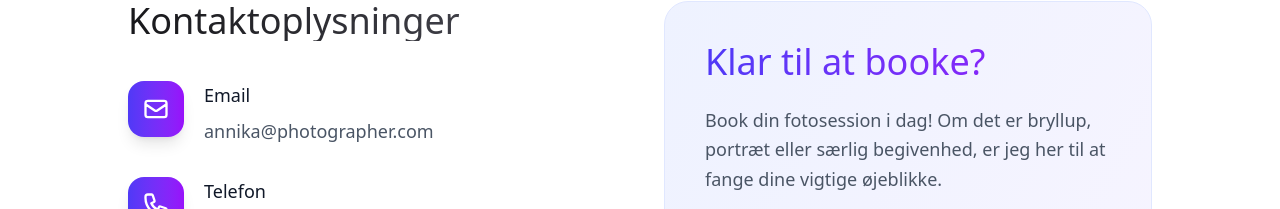
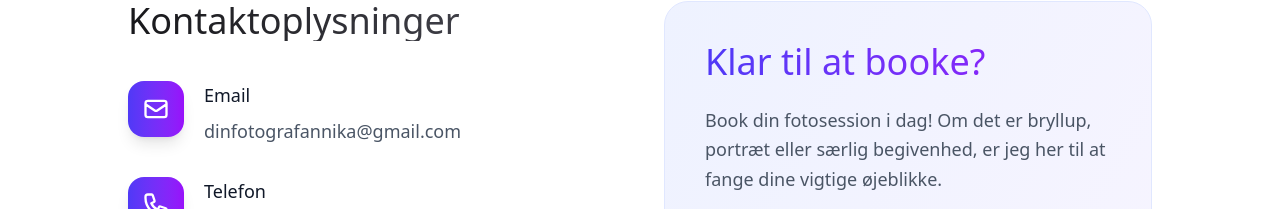
Before and after one commit to BeastTheNinja/photographwebsite, a Next.js app: page /kontakt in a window 1280 px wide. Shown: the part 408-617 px from the top of the page. Built offline with nearby package versions, Linux system fonts and the light colour scheme.

Commit message:
update to images to have loading eager

```diff
--- a/src/app/(root)/component/HeroSection.tsx
+++ b/src/app/(root)/component/HeroSection.tsx
@@ -10,6 +10,7 @@ export default function HeroSection() {
                     src={LogoImage}
                     alt=""
                     fill
+                    loading="eager"
                     sizes="100vw"
                     className="object-cover"
                     priority
--- a/src/app/(root)/component/header.tsx
+++ b/src/app/(root)/component/header.tsx
@@ -36,7 +36,8 @@ export function Header({ logoUrl, title, navItems }: HeaderProps) {
                                 width={200}
                                 height={100}
                                 sizes="(max-width: 768px) 140px, 200px"
-                                className="h-[70px] w-[140px] object-contain md:h-[100px] md:w-[200px]"
+                                loading="eager"
+                                className="h-17.5 w-35 object-contain md:h-25 md:w-50"
                                 priority
                             />
                         ) : (
--- a/src/app/(root)/kontakt/page.tsx
+++ b/src/app/(root)/kontakt/page.tsx
@@ -12,7 +12,7 @@ import {
 } from '../component/contact/icons';
 
 export default function Contact() {
-  const email = 'annika@photographer.com';
+  const email = 'dinfotografannika@gmail.com';
   const phone = '+45 40 40 40 40';
 
   const socialLinks = [
```
